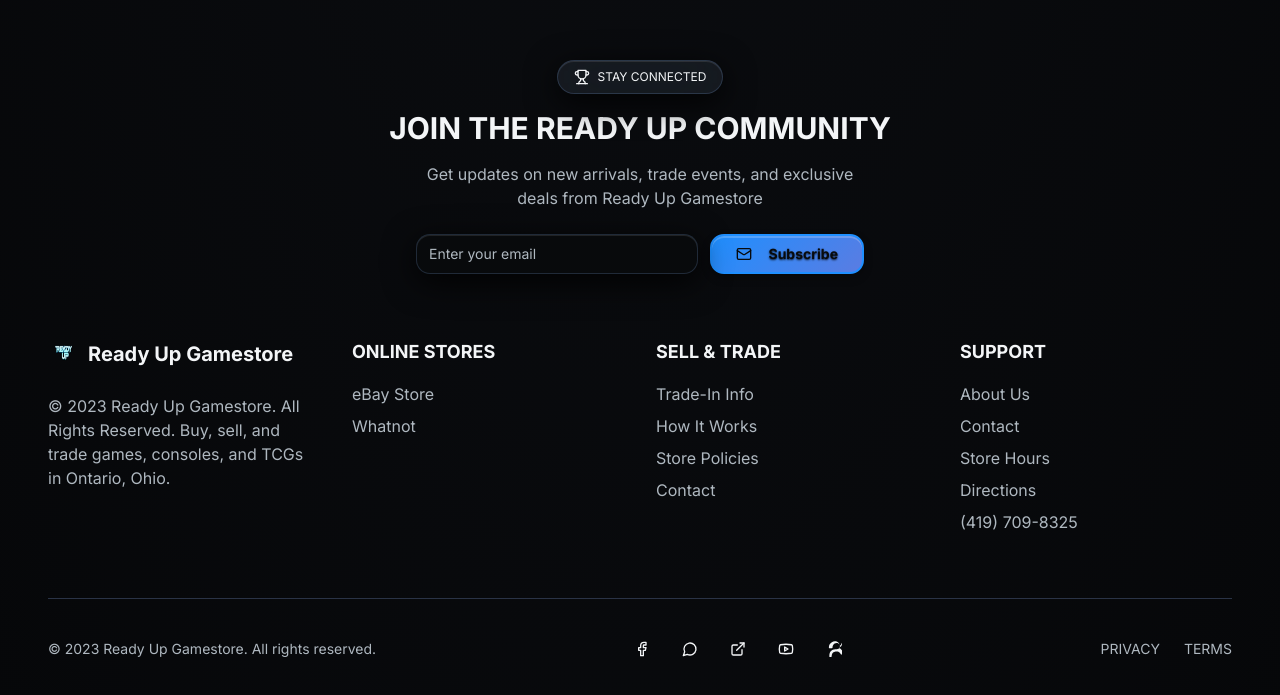
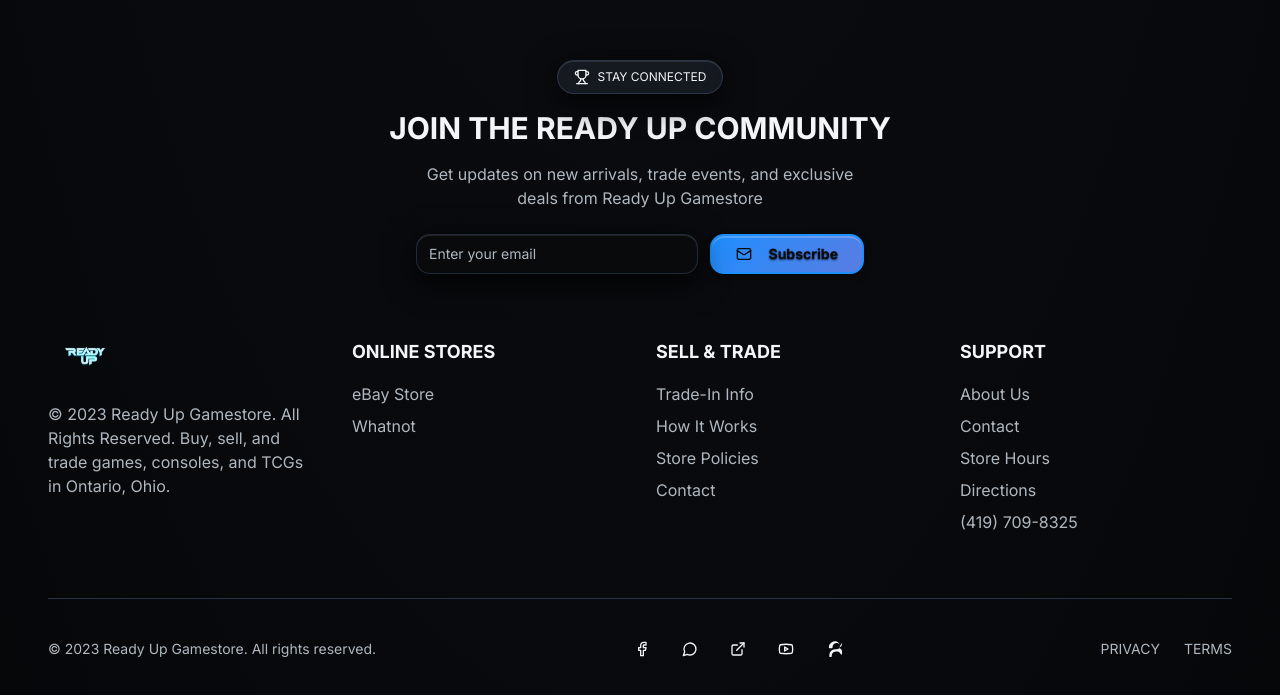
Before and after one commit to ReadyUpOhio/readyup-website-local, a React (Vite) app: page /blog in a window 1280 px wide. Shown: the part 2981-3676 px from the top of the page. Built offline with nearby package versions, Linux system fonts and the light colour scheme; no server answers.

Commit message:
refactor: replace footer text with logo

```diff
--- a/src/components/Footer.tsx
+++ b/src/components/Footer.tsx
@@ -77,9 +77,8 @@ const Footer = () => {
         <div className="grid grid-cols-1 md:grid-cols-4 gap-8 mb-12 lg:mb-16">
           {/* Company */}
           <div className="text-center md:text-left">
-            <div className="flex items-center justify-center md:justify-start space-x-2 mb-4 lg:mb-6">
-              <img src="/logos/e6568095-9de9-49a5-a3c9-cfe668a2153d.png" alt="Ready Up Gamestore Logo" className="w-8 h-8" />
-              <span className="text-xl font-bold gradient-text-fighter font-orbitron">Ready Up Gamestore</span>
+            <div className="flex items-center justify-center md:justify-start mb-4 lg:mb-6">
+              <img src="/logos/e6568095-9de9-49a5-a3c9-cfe668a2153d.png" alt="Ready Up Gamestore Logo" className="h-10" />
             </div>
             <p className="text-muted-foreground text-sm lg:text-base font-orbitron">
               &copy; 2023 Ready Up Gamestore. All Rights Reserved.
```
